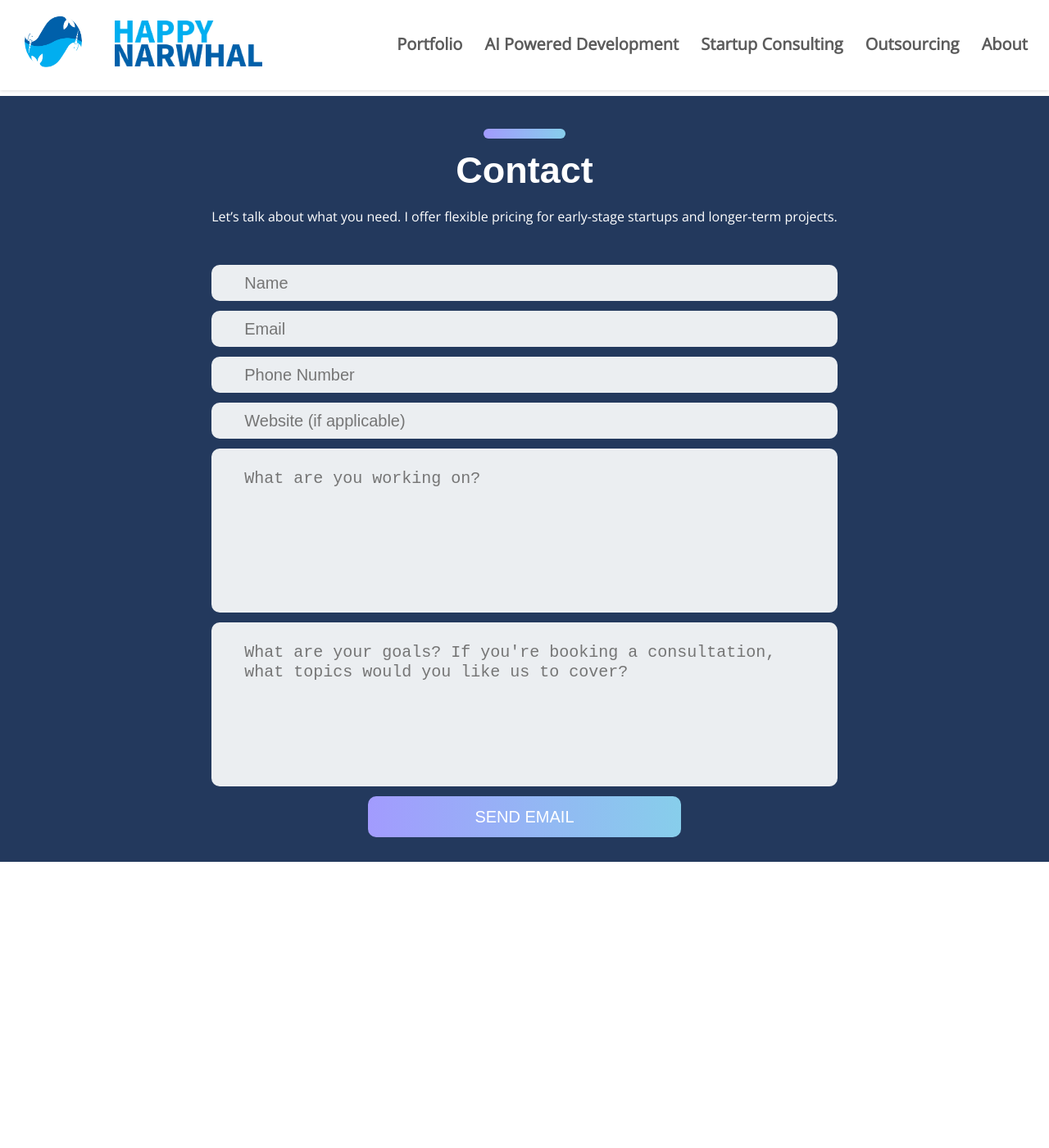
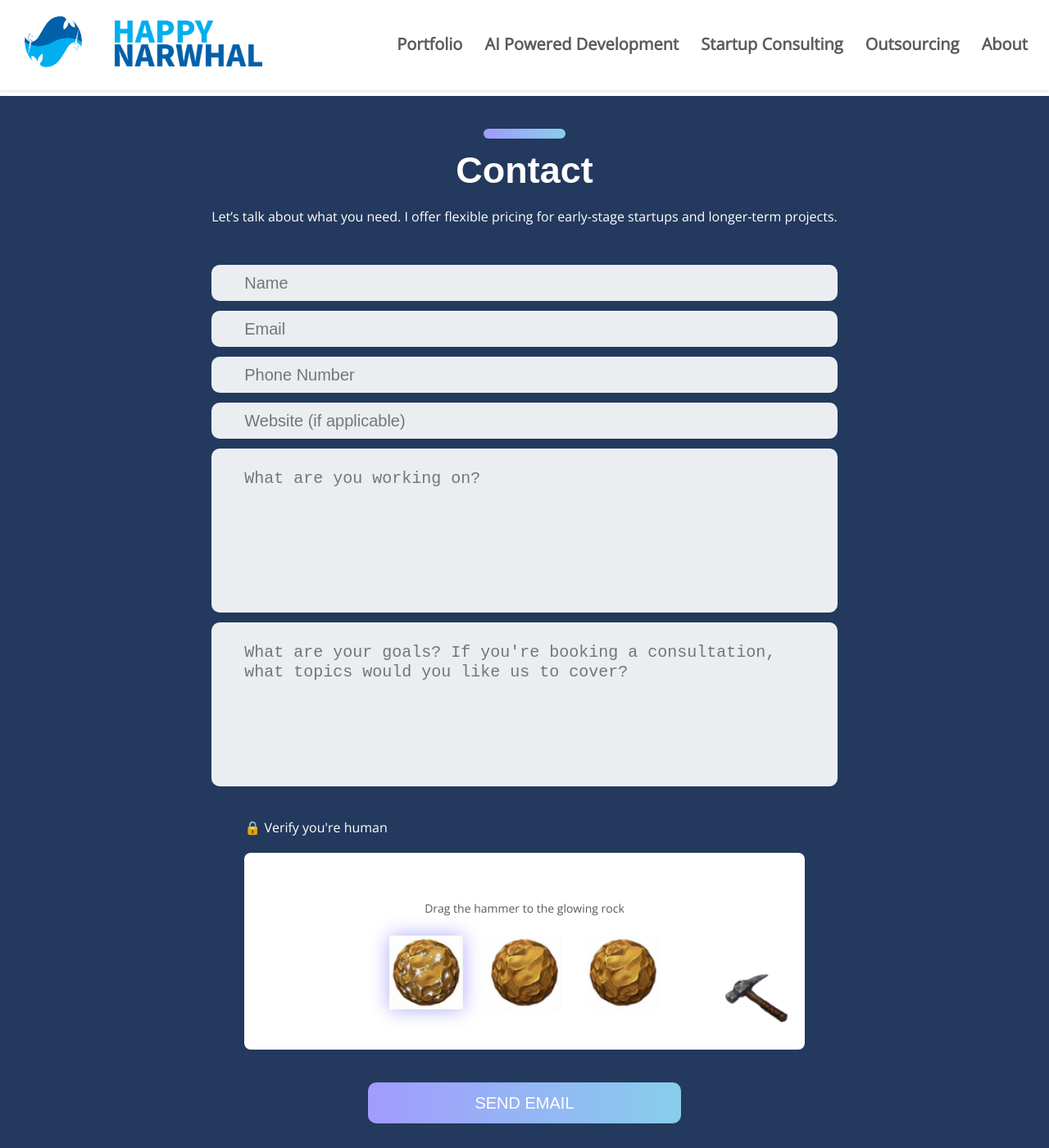
Before and after one commit to Happy-Narwhal/Happy-Narwhal.github.io, a Jekyll site: the page built from index.html, in a window 1280 px wide and 1400 px high, scrolled down 1174 px. Shown: the whole window at 82% size. Built offline with Jekyll 4.4.1, drawn with Linux system fonts in a browser that asks for light colours; nearby versions of some CDN libraries; some web fonts are replaced; the list of posts is cut into pages by our own code; before the commit the page ends 2225 px from its top, so only the background shows below that.

Commit message:
Add captcha integration to contact form

```diff
--- a/_includes/contactform.html
+++ b/_includes/contactform.html
@@ -35,8 +35,10 @@
         <textarea class="input1" name="message" placeholder="What are your goals? If you're booking a consultation, what topics would you like us to cover?"></textarea>
       </div>
 
+      <div class="geode-captcha"></div>
+
       <div class="container-contact1-form-btn">
-        <button class="contact1-form-btn">
+        <button class="contact1-form-btn geode-submit">
           <span> Send Email </span>
         </button>
       </div>
@@ -59,3 +61,5 @@
 <!--===============================================================================================-->
 <script src="/assets/js/main.js"></script>
 <link rel="stylesheet" href="/assets/css/layout_stylesheet.css" />
+<link rel="stylesheet" href="/assets/css/geode-captcha.css" />
+<script src="/assets/js/geode-captcha.js"></script>
--- /dev/null
+++ b/assets/css/geode-captcha.css
@@ -0,0 +1,41 @@
+/* Geode Captcha CSS - Styled to match contact form */
+.geode-captcha-box{
+  display: block;
+  margin: auto;
+  margin-bottom: 20px;
+  padding: 20px 40px;
+  box-sizing: border-box;
+  background: #23395d;
+  border: 0px;
+  outline: none;
+  border-radius: 10px;
+}
+.geode-captcha-header{font-size:16px;margin-bottom:12px;color:#fff;display:flex;align-items:center;gap:8px}
+.geode-captcha-stage{position:relative;height:240px;border-radius:8px;background:#ffffff;overflow:hidden;display:flex;flex-direction:column;justify-content:center;align-items:center}
+.geode-captcha-hint{text-align:center;font-size:14px;color:#5b5b5b;margin-bottom:15px}
+.geode-captcha-rocks{display:flex;gap:30px;justify-content:center;align-items:center;padding:0 40px}
+.geode-rock{position:relative;width:90px;height:90px;overflow:visible}
+.geode-rock-img{width:100%;height:100%;object-fit:contain;background:transparent}
+.geode-break-gif{position:absolute;top:50%;left:50%;transform:translate(-50%,-50%);width:300px;height:300px;object-fit:contain;opacity:0;pointer-events:none;background:transparent}
+.geode-solved .geode-break-gif{opacity:1}
+.geode-solved .geode-rock-img{opacity:0}
+.geode-hinted .geode-rock-img{animation:geode-glow 1.5s infinite}
+.geode-wrong{animation:geode-shake .3s}
+.geode-hammer{position:absolute;width:90px;height:90px;right:15px;bottom:15px;z-index:10;cursor:grab;touch-action:none}
+.geode-hammer.dragging{cursor:grabbing;transform:scale(1.1) rotate(-15deg)}
+.geode-hammer img{width:100%;height:100%;object-fit:contain;pointer-events:none}
+@keyframes geode-glow{0%,100%{filter:drop-shadow(0 2px 4px rgba(0,0,0,.1))}50%{filter:drop-shadow(0 0 12px rgba(162,155,254,.9))}}
+@keyframes geode-shake{25%{transform:translateX(-4px)}75%{transform:translateX(4px)}}
+@media (max-width: 600px) {
+  .geode-captcha-box {
+    width: 90%;
+    padding: 15px 20px;
+  }
+  .geode-captcha-rocks {
+    gap: 15px;
+  }
+  .geode-rock {
+    width: 70px;
+    height: 70px;
+  }
+}
--- /dev/null
+++ b/assets/js/geode-captcha.js
@@ -0,0 +1,82 @@
+// Minimal Geode Captcha Widget
+// Usage: Add <div class="geode-captcha"></div> in your form and give your submit button the class "geode-submit"
+// Requires: rock.png, rock2.png, hammer.png, break.gif in /assets/images/captcha/
+(function(){
+  const html = `
+    <div class="geode-captcha-box">
+      <div class="geode-captcha-header">🔒 Verify you're human</div>
+      <div class="geode-captcha-stage">
+        <div class="geode-captcha-hint">Drag the hammer to the glowing rock</div>
+        <div class="geode-captcha-rocks">
+          <div class="geode-rock"><img class="geode-rock-img" src="/assets/images/captcha/rock.png"><img class="geode-break-gif" src="/assets/images/captcha/break.gif"></div>
+          <div class="geode-rock"><img class="geode-rock-img" src="/assets/images/captcha/rock.png"><img class="geode-break-gif" src="/assets/images/captcha/break.gif"></div>
+          <div class="geode-rock"><img class="geode-rock-img" src="/assets/images/captcha/rock.png"><img class="geode-break-gif" src="/assets/images/captcha/break.gif"></div>
+        </div>
+        <div class="geode-hammer" draggable="false"><img src="/assets/images/captcha/hammer.png"></div>
+      </div>
+      <input type="hidden" name="geode_captcha_solved" value="0">
+    </div>
+  `;
+  const box = document.querySelector('.geode-captcha');
+  if (!box) return;
+  box.innerHTML = html;
+  const rocks = box.querySelectorAll('.geode-rock');
+  const hammer = box.querySelector('.geode-hammer');
+  const hint = box.querySelector('.geode-captcha-hint');
+  const solvedInput = box.querySelector('input[name="geode_captcha_solved"]');
+  const submitBtn = document.querySelector('.geode-submit');
+  let solved = false;
+  let correctIdx = Math.floor(Math.random()*rocks.length);
+  rocks[correctIdx].classList.add('geode-hinted');
+  rocks[correctIdx].querySelector('.geode-rock-img').src = '/assets/images/captcha/rock2.png';
+  // Drag logic
+  let dragging = false, lastX=0, lastY=0;
+  hammer.addEventListener('pointerdown', e => {
+    if (solved) return;
+    dragging = true;
+    lastX = e.clientX; lastY = e.clientY;
+    hammer.setPointerCapture(e.pointerId);
+    hammer.classList.add('dragging');
+  });
+  document.addEventListener('pointermove', e => {
+    if (!dragging || solved) return;
+    const stage = box.querySelector('.geode-captcha-stage');
+    const rect = stage.getBoundingClientRect();
+    let x = Math.max(0, Math.min(rect.width-50, e.clientX-rect.left-25));
+    let y = Math.max(0, Math.min(rect.height-50, e.clientY-rect.top-25));
+    hammer.style.left = x+'px';
+    hammer.style.top = y+'px';
+    hammer.style.right = 'auto';
+    hammer.style.bottom = 'auto';
+  });
+  document.addEventListener('pointerup', e => {
+    if (!dragging || solved) return;
+    dragging = false;
+    hammer.classList.remove('dragging');
+    // Check collision
+    const h = hammer.getBoundingClientRect();
+    const hx = h.left + h.width/2, hy = h.top + h.height/2;
+    let hit = -1;
+    rocks.forEach((rock,i)=>{
+      const r = rock.getBoundingClientRect();
+      if (hx>=r.left && hx<=r.right && hy>=r.top && hy<=r.bottom) hit=i;
+    });
+    if (hit===-1) return;
+    if (hit===correctIdx) {
+      rocks[hit].classList.add('geode-solved');
+      solved = true;
+      solvedInput.value = '1';
+      if (submitBtn) submitBtn.disabled = false;
+      // Play GIF
+      const gif = rocks[hit].querySelector('.geode-break-gif');
+      if (gif) { let src=gif.src; gif.src=''; gif.src=src; }
+      hint.textContent = '✓ Verified!';
+    } else {
+      rocks[hit].classList.add('geode-wrong');
+      setTimeout(()=>rocks[hit].classList.remove('geode-wrong'),300);
+      hint.textContent = 'Wrong rock!';
+    }
+  });
+  // Block submit until solved
+  if (submitBtn) submitBtn.disabled = true;
+})();
```
Also changed, not shown: assets/images/captcha/break.gif (added), assets/images/captcha/hammer.png (added), assets/images/captcha/rock.png (added), assets/images/captcha/rock2.png (added).
